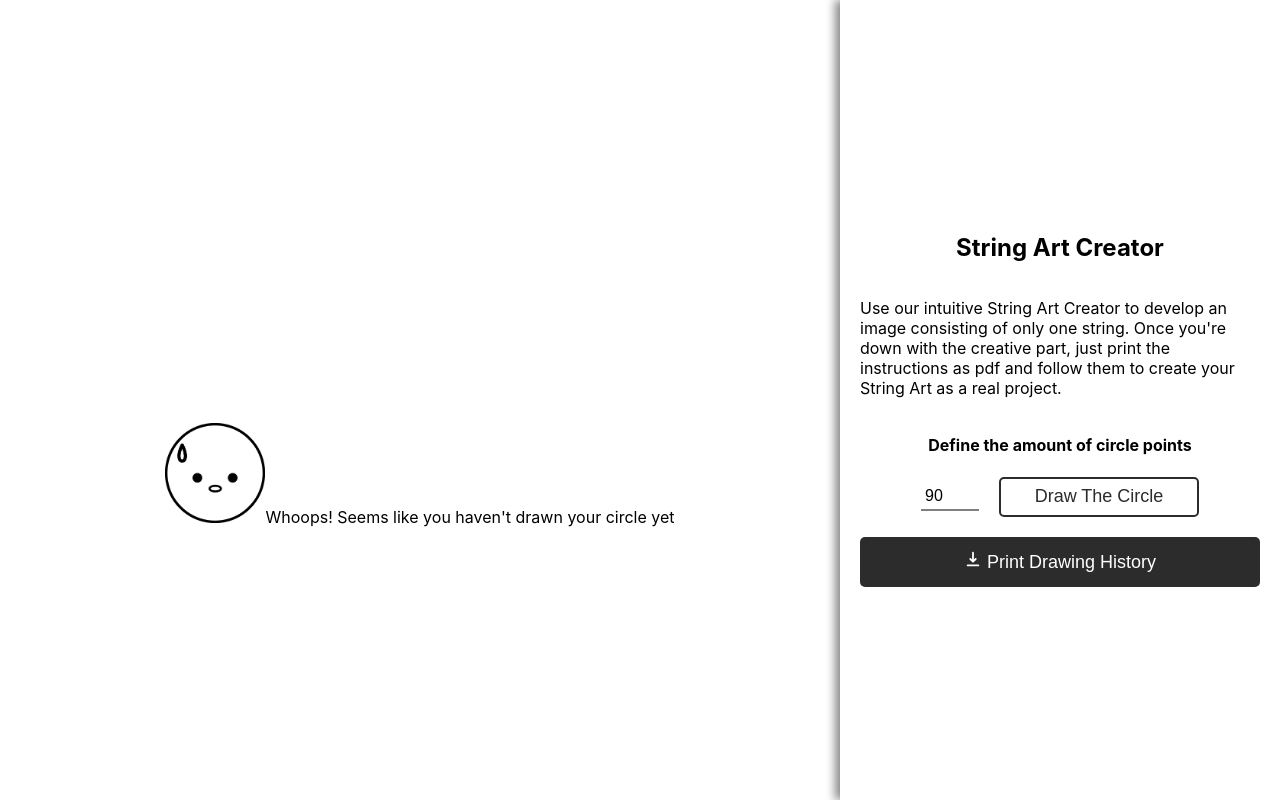
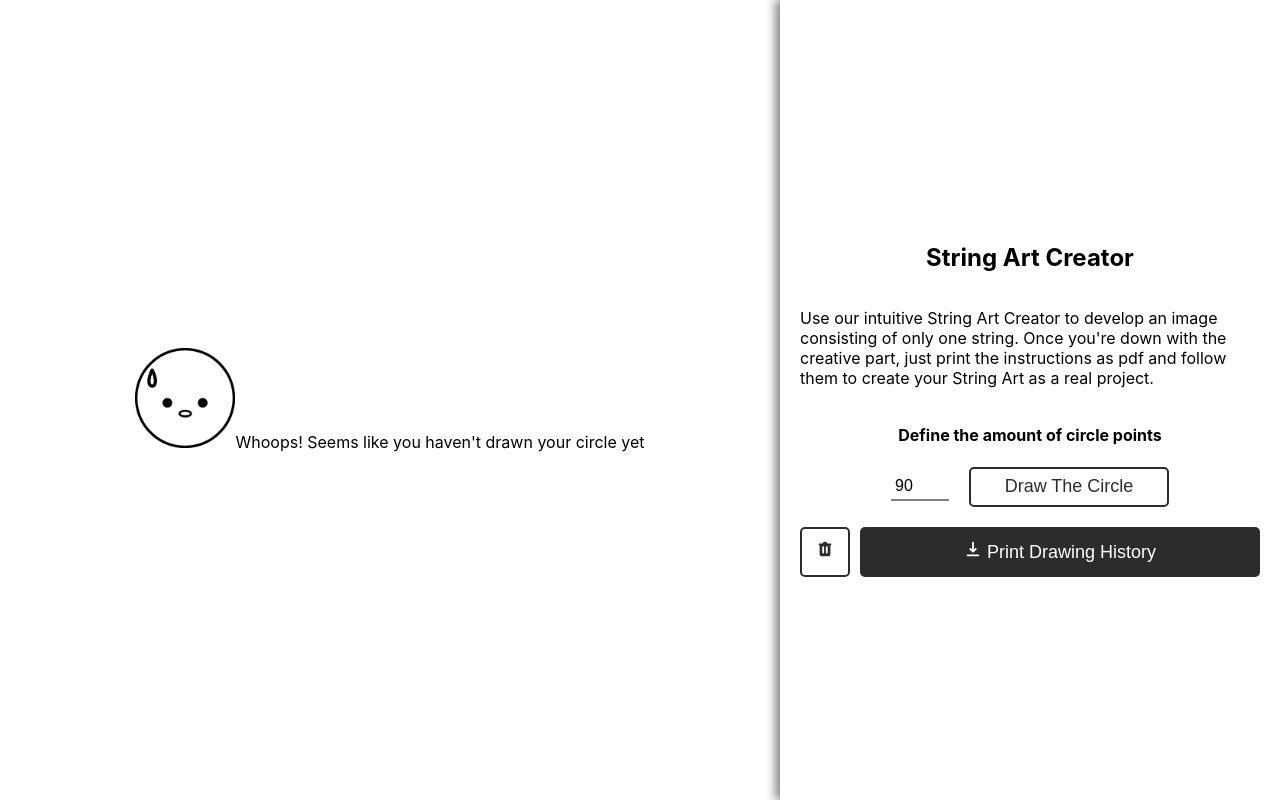
Before and after one commit to SilasNiewierra/string-painter, a React (Create React App) app: page / in a window 1280 px wide. Built offline with nearby package versions, Linux system fonts and the light colour scheme.

Commit message:
added clear logic

```diff
--- a/src/views/painter/Painter.js
+++ b/src/views/painter/Painter.js
@@ -2,6 +2,7 @@ import { Component } from "react";
 import './Painter.scss';
 import missing from '../../assets/images/missing.png';
 import { HiDownload } from 'react-icons/hi';
+import { HiTrash } from 'react-icons/hi';
 import { jsPDF } from "jspdf";
 
 
@@ -18,6 +19,7 @@ class Painter extends Component {
         this.setStartingPoint = this.setStartingPoint.bind(this);
         this.validateStartingPoint = this.validateStartingPoint.bind(this);
         this.keydownFunction = this.keydownFunction.bind(this);
+        this.clearAll = this.clearAll.bind(this);
 
         this.pointCoordinates = {};
         this.drawingHistory = [];
@@ -75,6 +77,7 @@ class Painter extends Component {
         var size = 700;
         var stepRadius = 6;
         var canvas = document.getElementById('canvas');
+        canvas.style.display = "block";
         var ctx = canvas.getContext("2d");
 
         canvas.width = canvas.height = size;
@@ -151,6 +154,25 @@ class Painter extends Component {
         doc.save('instructions.pdf');
     }
 
+    clearAll() {
+        this.setState({
+            steps: 90,
+            nextPoint: 10,
+            startPoint: null,
+            hasBeenDrawn: false,
+            invalidInput: false,
+            tempStart: 1,
+            tempPoint: 0,
+        });
+        this.pointCoordinates = {};
+        this.drawingHistory = [];
+
+        var canvas = document.getElementById('canvas');
+        const context = canvas.getContext('2d');
+        context.clearRect(0, 0, canvas.width, canvas.height);
+        canvas.style.display = "none";
+    }
+
     keydownFunction(event) {
         // ESC
         if (event.keyCode === 27) {
@@ -198,6 +220,11 @@ class Painter extends Component {
         }
     }
 
+    componentDidMount(){
+        var canvas = document.getElementById('canvas');
+        canvas.style.display = "none";
+    }
+
     componentWillUnmount() {
         document.removeEventListener("keydown", this.keydownFunction, false);
     }
@@ -206,13 +233,16 @@ class Painter extends Component {
         return (
             <div className="painter-wrapper">
                 <div className="painter">
-                    <canvas id="canvas"></canvas>
-                    {!this.state.hasBeenDrawn &&
+
+                    {
+                        !this.state.hasBeenDrawn &&
                         <div>
                             <img src={missing} alt=" " width={100} />
                             Whoops! Seems like you haven't drawn your circle yet
                         </div>
                     }
+                    <canvas id="canvas"></canvas>
+
                 </div>
                 <div className="info">
 
@@ -223,12 +253,20 @@ class Painter extends Component {
                         follow them to create your String Art as a real project.
                     </p>
 
+
+
                     {/* CIRCLE DRAWING */}
-                    <h4 align="center">Define the amount of circle points</h4>
-                    <div className="config-section-wrapper">
-                        <input className="config-input" value={this.state.steps} onChange={this.updateInputValue} type="number" />
-                        <button className="config-button" onClick={() => this.drawCircle(this.state.steps)}>Draw The Circle</button>
-                    </div>
+                    {
+                        !this.state.hasBeenDrawn &&
+                        <div>
+                            <h4 align="center">Define the amount of circle points</h4>
+                            <div className="config-section-wrapper">
+                                <input className="config-input" value={this.state.steps} onChange={this.updateInputValue} type="number" />
+                                <button className="config-button" onClick={() => this.drawCircle(this.state.steps)}>Draw The Circle</button>
+                            </div>
+                        </div>
+                    }
+
 
                     {/* STARTING POINT */}
                     {
@@ -265,8 +303,10 @@ class Painter extends Component {
                             </div> */}
                         </div>
                     }
-
-                    <button className="download-button" onClick={() => this.printList()} ><HiDownload /> Print Drawing History</button>
+                    <div className="actions-wrapper">
+                        <button className="clear-button" onClick={this.clearAll} ><HiTrash /> </button>
+                        <button className="download-button" onClick={this.printList} ><HiDownload /> Print Drawing History</button>
+                    </div>
                 </div>
             </div>
         );
--- a/src/views/painter/Painter.scss
+++ b/src/views/painter/Painter.scss
@@ -44,6 +44,7 @@
     outline: none;
     border: none;
     text-align: center;
+    margin-bottom: 20px;
 }
 
 .config-section-wrapper {
@@ -69,6 +70,25 @@
         // transform: scale(1.1);
         background-color: $color_primary;
         opacity: 0.8;
+    }
+}
+
+
+.clear-button {
+    width: 50px;
+    height: 50px;
+    border: 2px solid $color_primary;
+    border-radius: 5px;
+    font-size: large;
+    color: $color_primary;
+    background-color: white;
+    transition: 0.2s;
+    outline: none;
+    margin-right: 10px;
+
+    &:hover {
+        background-color: $color_primary;
+        color: white;
     }
 }
 
@@ -101,6 +121,11 @@
     margin-right: 20px;
 }
 
+.actions-wrapper{
+    display: flex;
+    flex-direction: row;
+}
+
 @media (max-width: 800px) {
     .painter-wrapper {
         flex-direction: column;
```
Also changed, not shown: 1 other file (tests, documents, lock files or other folders).
